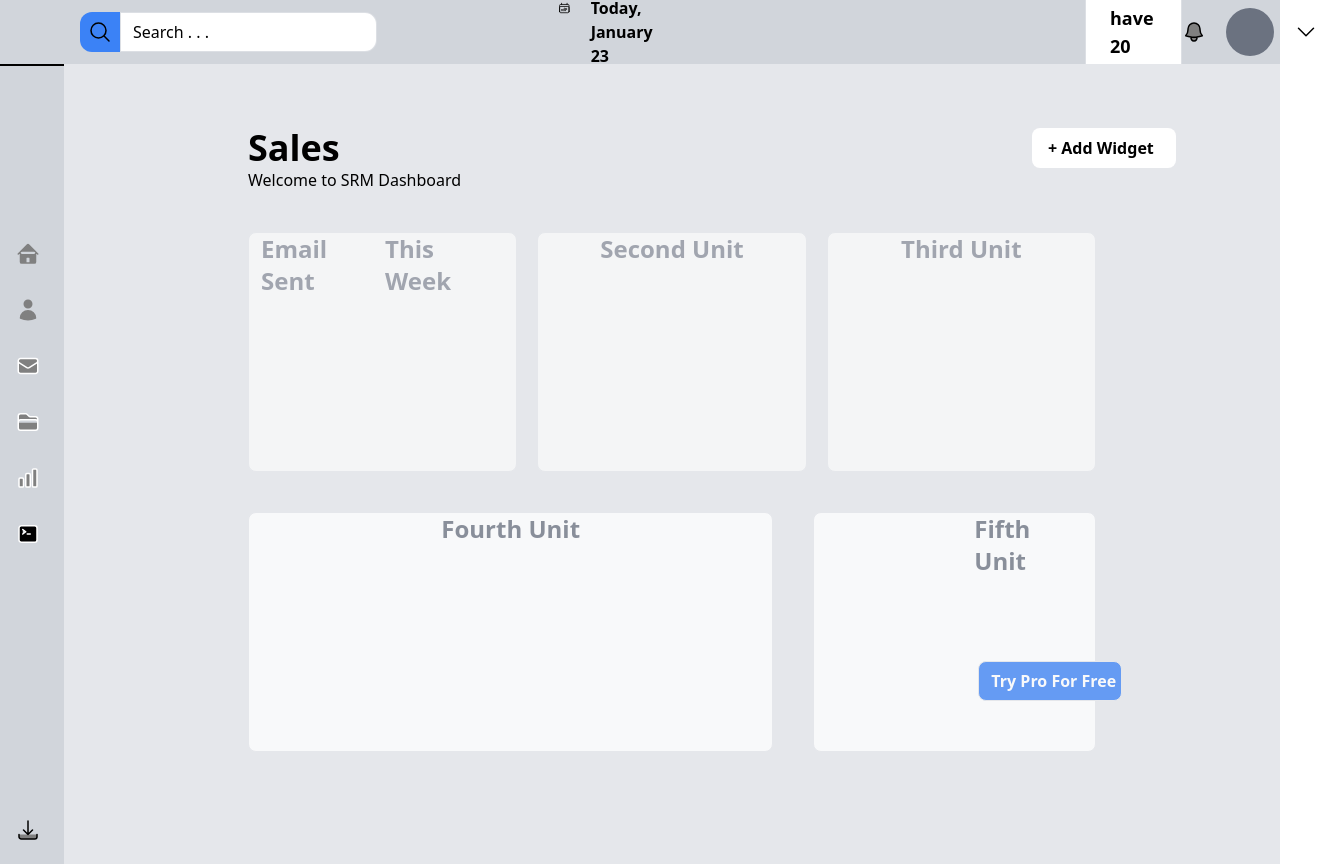
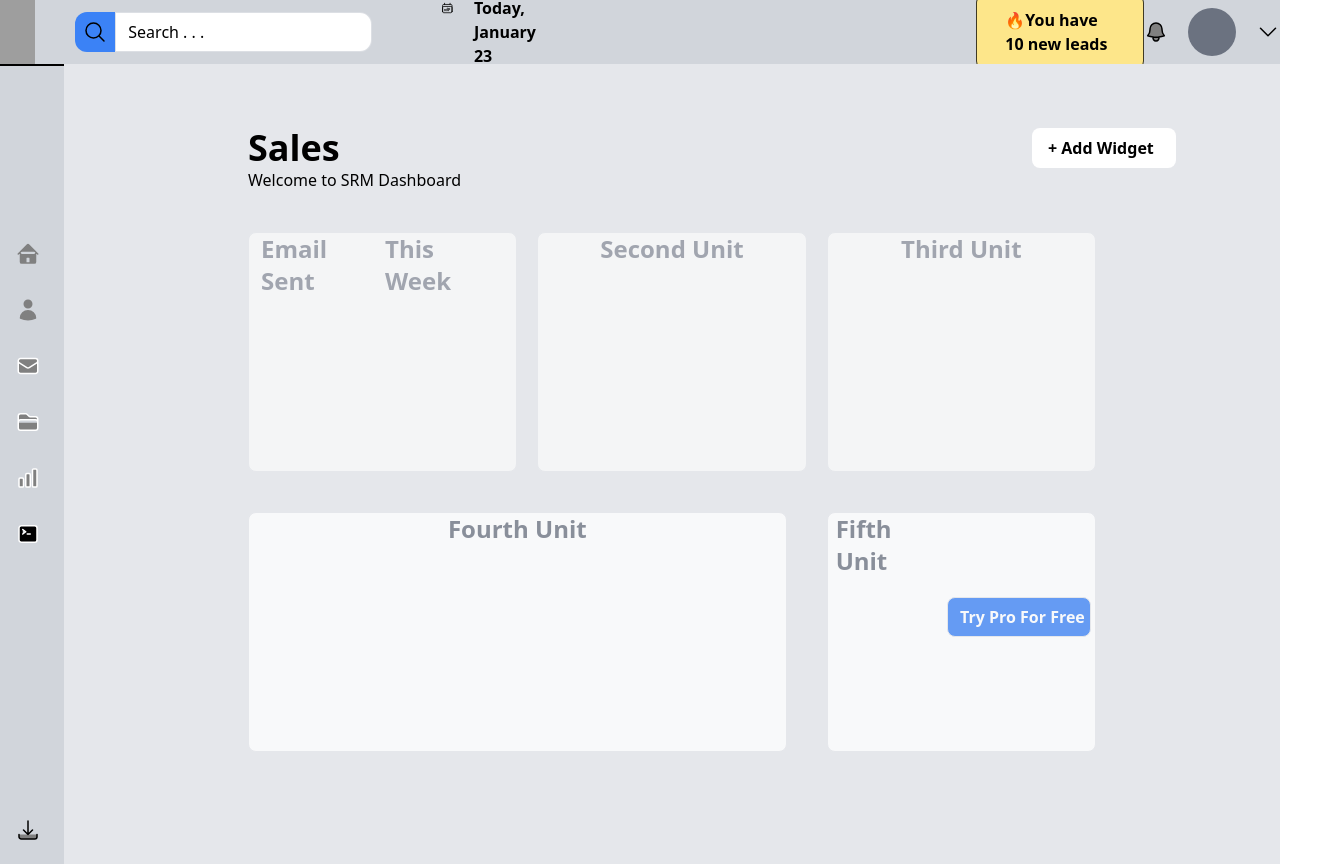
Before and after one commit to shubhamSG24/Failure-Returns, a plain HTML site: page index.html in a window 1280 px wide. Shown: the whole page, 1318 px wide, since content can reach past the window. Drawn offline with nearby package versions, Linux system fonts and the light colour scheme; grey boxes are pictures that could not be loaded.

Commit message:
leads changed to 10

```diff
--- a/index.html
+++ b/index.html
@@ -13,11 +13,12 @@
 <body>
     <div class="bg-gray-200 w-full">
         <!--Header-->
-        <div class="Top-header h-16 bg-gray-300 flex items-center">
+        <div class="Top-header h-16 bg-gray-300 flex items-center justify-around">
             <div class="items-center">
                 <img class="w-16 h-16" src="https://failure.vercel.app/logo.png">
             </div>
-            <div class="Search flex mx-20">
+            <!--Search-Bar-->
+            <div class="Search flex ml-10">
                 <div class="Search-icon h-10 w-10 rounded-l-xl bg-blue-500 items-center flex justify-center text-black hover:bg-blue-700">
                     <svg class="w-6 h-6 " xmlns="http://www.w3.org/2000/svg" fill="none" viewBox="0 0 24 24" stroke-width="1.5" stroke="currentColor" >
                         <path stroke-linecap="round" stroke-linejoin="round" d="M21 21l-5.197-5.197m0 0A7.5 7.5 0 105.196 5.196a7.5 7.5 0 0010.607 10.607z" />
@@ -25,8 +26,9 @@
                 </div>
                 <input class="h-10 w-30 bg-white border border-gray-300 border-opacity-75 rounded-r-xl px-3 text-black placeholder-black hover:bg-gray-200" id="Search" type="text" placeholder="Search . . . ">
             </div>
-            <div class="Calendar flex ml-20">
-                <div class="calendar-icon flex font-bold  border border-gray-300 border-opacity-75 rounded-xl  px-5 py-2 mr-20 hover:bg-gray-200">
+            <!--Calendar-->
+            <div class="Calendar flex ml-10">
+                <div class="calendar-icon flex font-bold  border border-gray-300 border-opacity-75 rounded-xl  px-7 py-3 mr-20 hover:bg-gray-200">
                     <svg  xmlns="http://www.w3.org/2000/svg" fill="none" viewBox="0 0 24 24" stroke-width="1.5" stroke="currentColor" class="w-6 h-6 mr-5">
                         <path stroke-linecap="round" stroke-linejoin="round" d="M6.75 3v2.25M17.25 3v2.25M3 18.75V7.5a2.25 2.25 0 012.25-2.25h13.5A2.25 2.25 0 0121 7.5v11.25m-18 0A2.25 2.25 0 005.25 21h13.5A2.25 2.25 0 0021 18.75m-18 0v-7.5A2.25 2.25 0 015.25 9h13.5A2.25 2.25 0 0121 11.25v7.5m-9-6h.008v.008H12v-.008zM12 15h.008v.008H12V15zm0 2.25h.008v.008H12v-.008zM9.75 15h.008v.008H9.75V15zm0 2.25h.008v.008H9.75v-.008zM7.5 15h.008v.008H7.5V15zm0 2.25h.008v.008H7.5v-.008zm6.75-4.5h.008v.008h-.008v-.008zm0 2.25h.008v.008h-.008V15zm0 2.25h.008v.008h-.008v-.008zm2.25-4.5h.008v.008H16.5v-.008zm0 2.25h.008v.008H16.5V15z" />
                       </svg>
@@ -35,8 +37,11 @@
                     </span>
                 </div>
             </div>
-            <div class="leads bg-white border border-gray-300 border-opacity-75 rounded-lg flex px-6 py-2 ml-80 font-bold text-lg hover:bg-gray-200">
-                🔥You have 20 new leads
+            <!--Leads-->
+            <div class="leads bg-yellow-200 border border-black border-opacity-75 rounded-lg flex px-7 py-3 ml-80 hover:bg-gray-200">
+                <h2 class="font-bold ">
+                    🔥You have 10 new leads
+                </h2>
             </div>
              <!-- Right Icons -->
             <div class="icons text-gray ml-auto flex items-center justify-around">
@@ -148,11 +153,11 @@
                                 Fourth Unit
                             </h1>
                         </div>
-                        <div class="Fifth Box mt-10 text-gray-500 h-60 w-1/3 bg-white border drop-shadow-xl opacity-75 rounded-lg ml-10">
-                            <h1 class="ml-40 mr-20 font-bold text-2xl">
+                        <div class="Fifth Box mt-10 flex text-gray-500 h-60 w-1/3 bg-white border drop-shadow-xl opacity-75 rounded-lg ml-10">
+                            <h1 class="ml-2 font-bold text-2xl">
                                Fifth Unit
                             </h1>
-                            <div class="Pro-button mt-5 ml-40 p-1 mt-20">
+                            <div class="Pro-button flex-1 mt-5 ml-10 p-1 mt-20">
                                 <div class="button place-content-center bg-blue-500 w-36 h-10 border rounded-lg drop-shadow-3xl hover:bg-blue-700 justify-center items-center  ">
                                     <h1 class="font-bold text-white p-1 ml-2">
                                         Try Pro For Free
```
